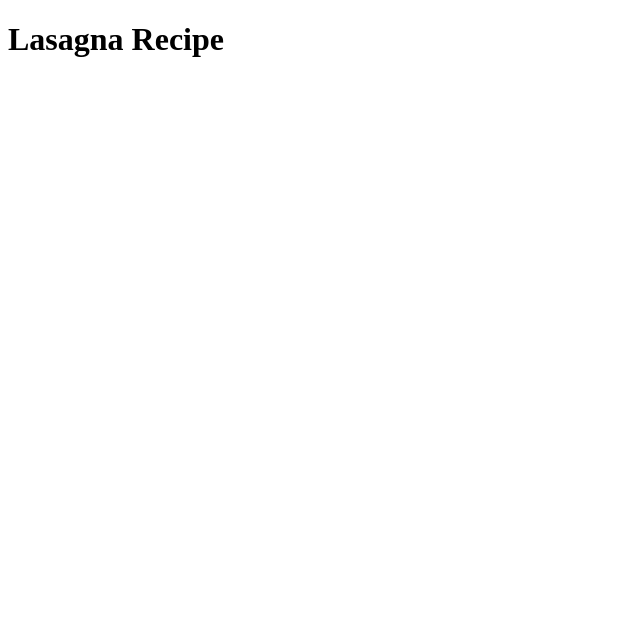
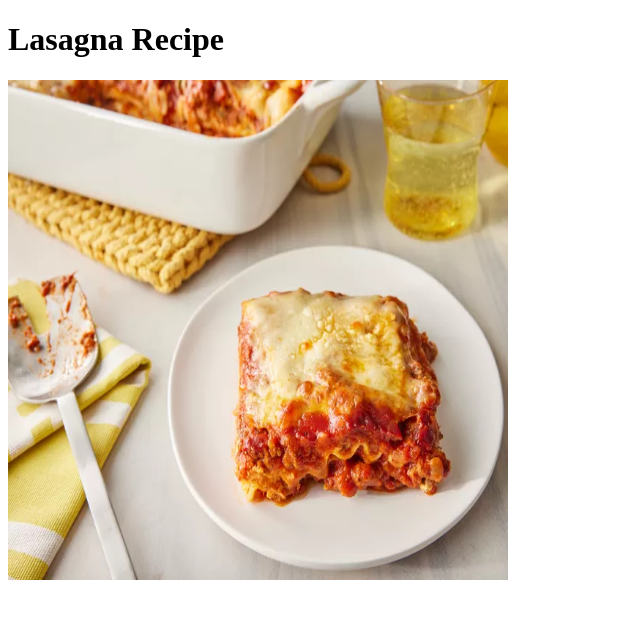
Before and after one commit to csjondev/odin-recipes, a plain HTML site: page recipes/lasagna.html in a window 1280 px wide. Shown: the whole page, without its empty margins (0-640 px from the left). Drawn offline with Linux system fonts and the light colour scheme.

Commit message:
Added images directory and lasagna.webp image.

```diff
--- a/recipes/lasagna.html
+++ b/recipes/lasagna.html
@@ -7,5 +7,6 @@
 	</head>
 	<body>
 		<h1>Lasagna Recipe</h1>
+		<img src="../images/lasagna.webp" alt="Image of Lasagna" height="500" width="500" />
 	</body>
 </html>
```
Also changed, not shown: index.html (+1 -1 lines), images/lasagna.webp (added).
